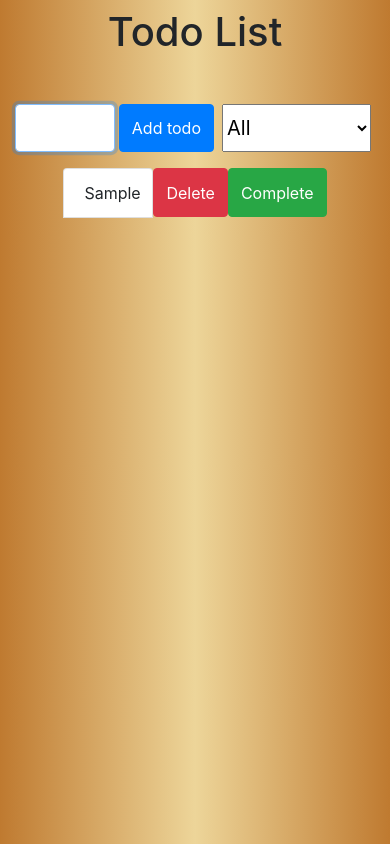
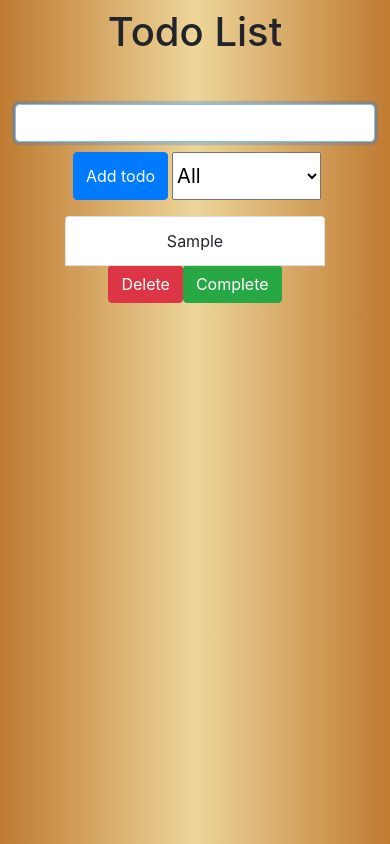
Before and after one commit to muhammadawwad9/Todo_App_React, a React (Create React App) app: page / in a window 390 px wide. Both pictures are taken after typing "Sample" into the empty fields and a click on the button "Add todo". Built offline with nearby package versions, Linux system fonts and the light colour scheme.

Commit message:
more responsive design

```diff
--- /dev/null
+++ b/src/components/Form.css
@@ -0,0 +1,14 @@
+@media all and (max-width: 780px) {
+  form {
+    flex-direction: column;
+  }
+
+  .div-2 {
+    justify-content: center;
+    margin-top: 10px;
+  }
+}
+
+.form-control {
+  min-width: 260px;
+}
--- a/src/components/Form.js
+++ b/src/components/Form.js
@@ -1,5 +1,6 @@
 import React, { useState, useRef, useEffect } from "react";
 import uuid from "react-uuid";
+import "./Form.css";
 
 const Form = ({ setInput, input, setTodos, todos, setFilter }) => {
   const handleInputChange = (e) => {
@@ -37,10 +38,11 @@ const Form = ({ setInput, input, setTodos, todos, setFilter }) => {
         value={input}
         ref={inputRef}
       />
-      <button className="btn btn-primary mx-1" onClick={submitTodoHandler}>
-        Add todo
-      </button>
-      <div className="mx-1">
+
+      <div className=" div-2 mx-1 d-flex">
+        <button className="btn btn-primary mx-1" onClick={submitTodoHandler}>
+          Add todo
+        </button>
         <select className="custom-select-lg" onChange={changeFilter}>
           <option value="all">All</option>
           <option value="completed">Completed</option>
--- a/src/components/Todo.css
+++ b/src/components/Todo.css
@@ -2,3 +2,8 @@
   text-decoration: line-through !important;
   opacity: 0.5;
 }
+
+.list-group-item {
+  word-wrap: break-word;
+  min-width: 260px;
+}
--- a/src/components/Todo.js
+++ b/src/components/Todo.js
@@ -19,12 +19,15 @@ const Todo = ({ todo, setTodos }) => {
     });
   };
   return (
-    <div className="d-flex justify-content-center w-50 mx-auto mt-3 ">
+    <div className=" todo d-flex flex-column align-items-center mx-auto mt-3 ">
       <li
-        className={`list-group-item w-50 ${todo.completed ? "completed" : ""}`}
+        className={`list-group-item text-center w-50 ${
+          todo.completed ? "completed" : ""
+        }`}
       >
         {todo.text}
       </li>
+      <div className="delete-edit-btn d-flex justify-content-center">
         <button className="btn btn-danger" onClick={deleteHandler}>
           Delete
         </button>
@@ -32,6 +35,7 @@ const Todo = ({ todo, setTodos }) => {
           Complete
         </button>
       </div>
+    </div>
   );
 };
 
```
Also changed, not shown: 1 other file (tests, documents, lock files or other folders). Lines whose indentation alone changed are shown as unchanged.
